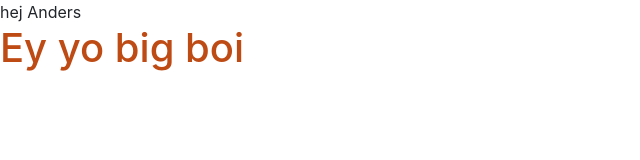
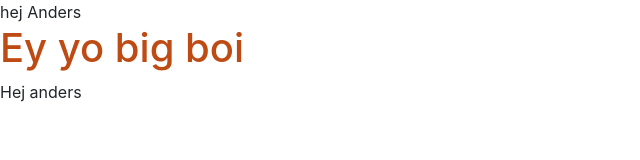
Before and after one commit to TimmDK/ShopperSizerUI, a website built with webpack: page src/index.htm in a window 1280 px wide. Shown: the whole page, without its empty margins (0-640 px from the left). Built offline with nearby package versions, Linux system fonts and the light colour scheme.

Commit message:
Added hej Anders

```diff
--- a/src/index.htm
+++ b/src/index.htm
@@ -14,6 +14,8 @@
 <body>
   hej Anders
   <h1>Ey yo big boi</h1>
+  Hej anders
+
   <script src="bundle.js"></script>
   <script src="https://code.jquery.com/jquery-3.4.1.slim.min.js" integrity="sha384-J6qa4849blE2+poT4WnyKhv5vZF5SrPo0iEjwBvKU7imGFAV0wwj1yYfoRSJoZ+n" crossorigin="anonymous"></script>
 <script src="https://cdn.jsdelivr.net/npm/popper.js@1.16.0/dist/umd/popper.min.js" integrity="sha384-Q6E9RHvbIyZFJoft+2mJbHaEWldlvI9IOYy5n3zV9zzTtmI3UksdQRVvoxMfooAo" crossorigin="anonymous"></script>
```
